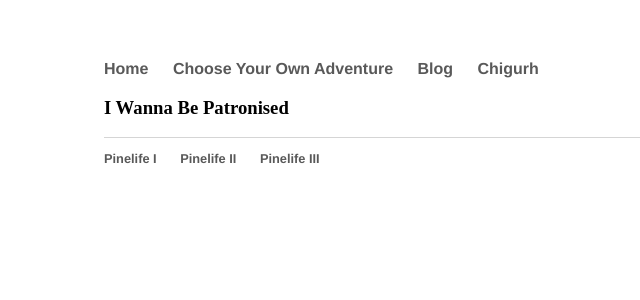
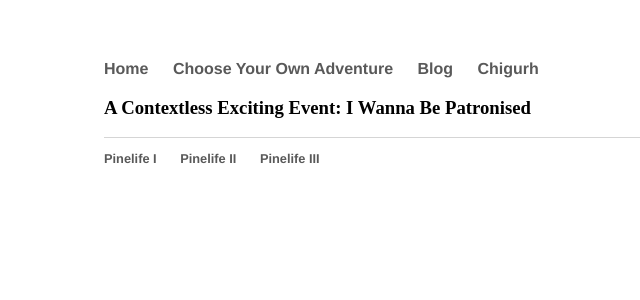
Before and after one commit to Pinelife/pinelife.github.io, a Jekyll site: the page built from Hellhole/excitingevent1.html, in a window 1280 px wide. Shown: the top 300 px of the page, without its empty margins (88-728 px from the left). Built offline with Jekyll 4.4.1, drawn with Linux system fonts in a browser that asks for light colours.

Commit message:
Update excitingevent1.html

```diff
--- a/Hellhole/excitingevent1.html
+++ b/Hellhole/excitingevent1.html
@@ -2,4 +2,4 @@
 layout: default
 title: Pinelife
 ---
-<h3>I Wanna Be Patronised</h3>
+<h3>A Contextless Exciting Event: I Wanna Be Patronised</h3>
```
